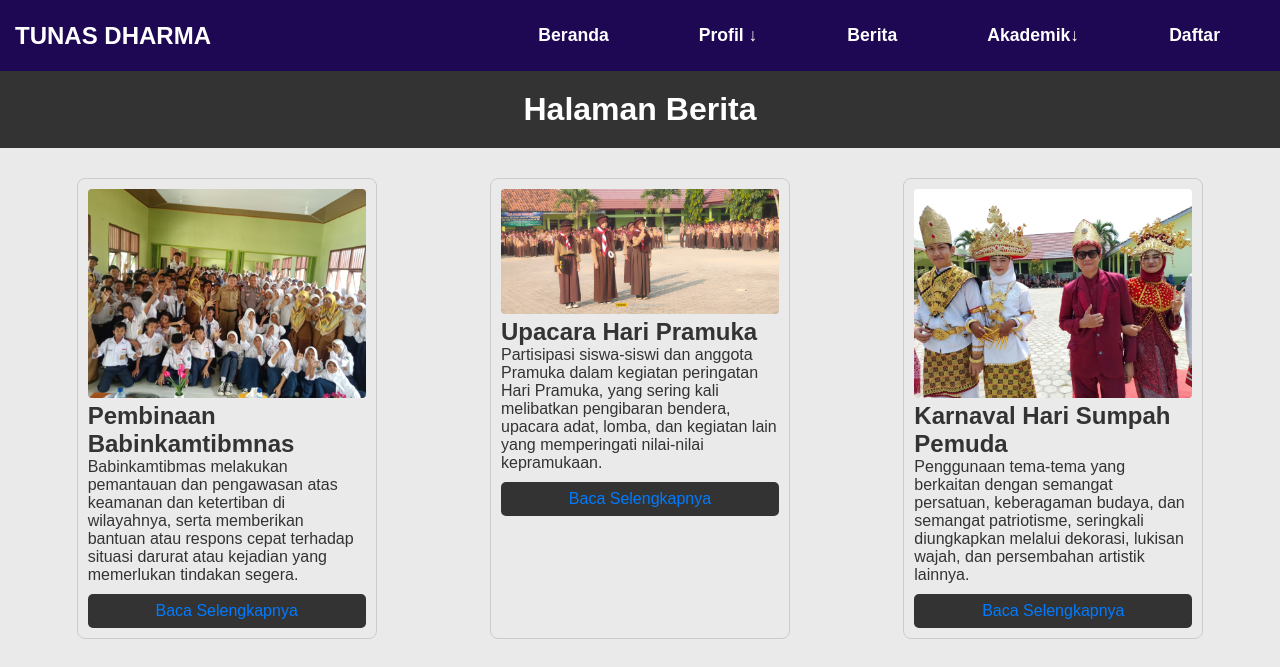
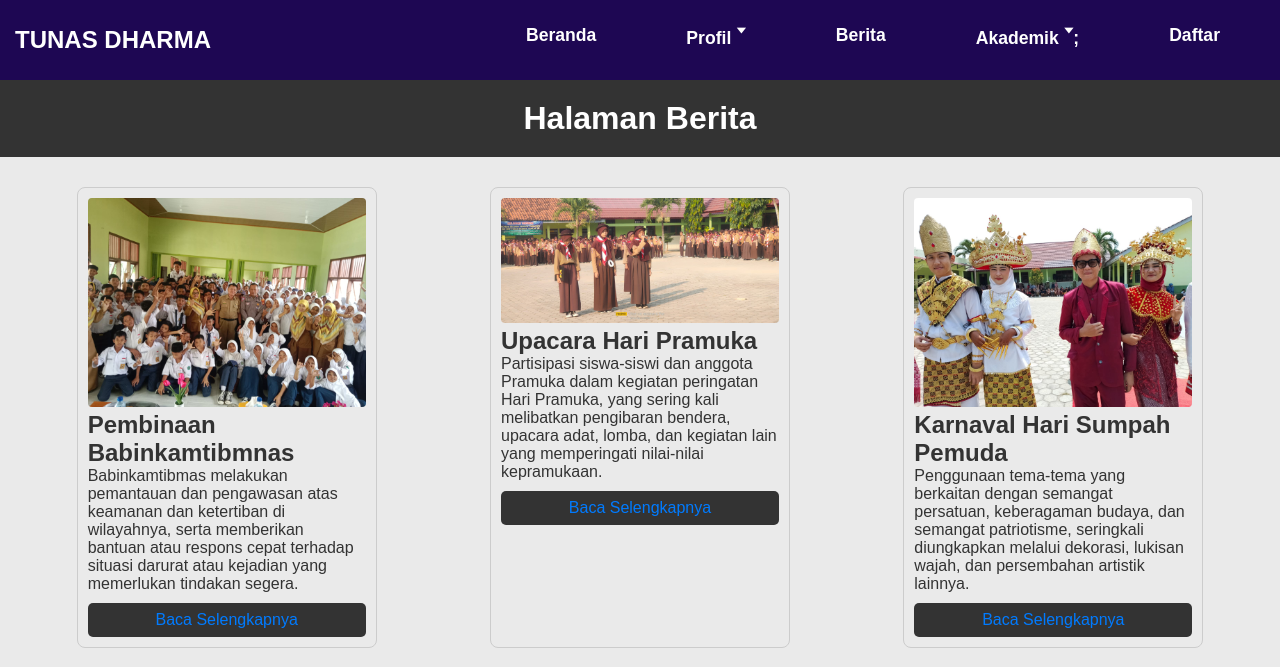
Before and after one commit to VaniaAgresia/VaniaAgresia-TA-PBO-21B-TRINITY, a plain HTML site: page Project/berita.html in a window 1280 px wide. Shown: the top 667 px of the page. Drawn offline with Linux system fonts and the light colour scheme.

Commit message:
Update panah

```diff
--- a/Project/berita.html
+++ b/Project/berita.html
@@ -21,7 +21,7 @@
         <ul class="menu">
             <li><a href="index.html">Beranda</a></li>
             <li class="dropdown">
-                <a href="#" class="dropbtn">Profil &#8595;</a>
+                <a href="#" class="dropbtn">Profil &#129171;</a>
                 <div class="dropdown-content">
                     <a href="visimisi.html">Visi Misi</a>
                     <a href="#">Tentang</a>
@@ -30,7 +30,7 @@
             </li>
             <li><a href="#">Berita</a></li>
             <li class="dropdown">
-                <a href="#" class="dropbtn">Akademik&#8595;</a>
+                <a href="#" class="dropbtn">Akademik &#129171;;</a>
                 <div class="dropdown-content">
                     <a href="ekstrakulikuler.html">Ekstrakulikuler</a>
                     <a href="Galeri.html">Galeri</a>
```
